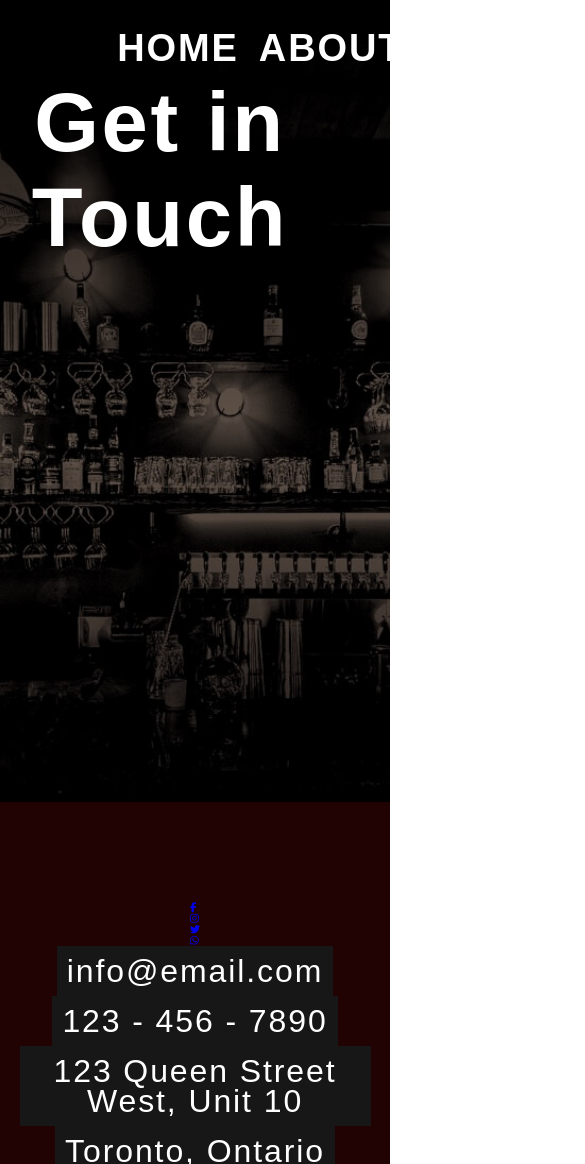
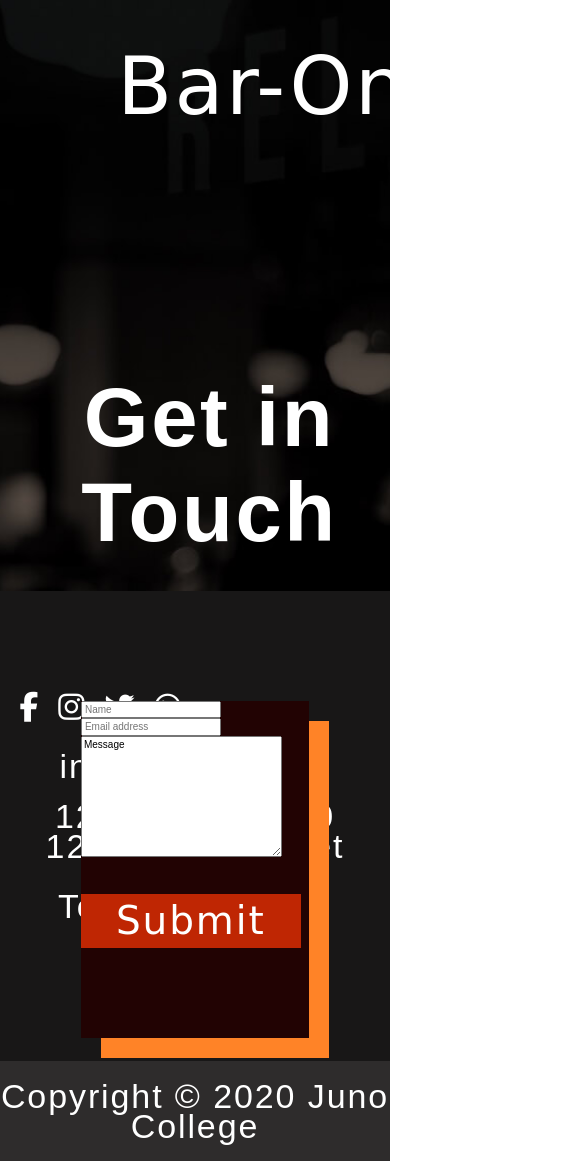
Before and after one commit to RyanTjong88/barOne, a plain HTML site: page contact.html in a window 390 px wide. Shown: the top 1164 px of the page, 585 px wide, since content can reach past the window. Drawn offline with Linux system fonts and the light colour scheme; a web font is replaced by a local one.

Commit message:
updated CSS

```diff
--- a/contact.html
+++ b/contact.html
@@ -21,23 +21,33 @@
 </head>
 <body>
 
-    <header>
-        <div class="wrapper">
+    <header class="contact">
+        <section class="wrapper">
             <nav>
-                <ul>
-                    <li><a href="index.html">home</a></li>
-                    <li><a href="">about</a></li>
-                    <li class="logo"><a href="index.html">Bar-One</a></li>
-                    <li><a href="blog.html">blog</a></li>
-                    <li><a href="contact.html">contact</a></li>
+                <ul class="mainMenu">
+                    <li class="hide"><a href="index.html">home</a></li>
+                    <li class="hide"><a href="">about</a></li>
+                    <li class="logo"><a class="logoA" href="index.html">Bar-One</a>
+                        <ul class="subMenu">
+                            <li><a href="index.html">Home</a></li>
+                            <li><a href="#">About</a></li>
+                            <li><a href="blog.html">Blog</a></li>
+                            <li><a href="contact.html">Contact</a></li>
+                        </ul>
+                    </li>
+                    <li class="hide"><a href="blog.html">blog</a></li>
+                    <li class="hide"><a href="contact.html">contact</a></li>
                 </ul>
             </nav>
+            <div>
                 <h2>Get in Touch</h2>
             </div>
+        </section>
     </header>
 
     <footer>
         <section class="wrapper">
+            <div>
                 <ul class="socialMedia">
                     <li>
                         <a href="https://www.facebook.com/"><i class="fab fa-facebook-f"></i></a>
@@ -57,7 +67,8 @@
                 <p>123 Queen Street West, Unit 10</p>
                 <p>Toronto, Ontario</p>
                 <p>M5V2D5</p>
-            <div>
+            </div>
+            <div class="form">
                 <form action="#" method="#" class="myForm" name="myForm">
 
                     <label for="userName" class="sr-only">Name</label>
@@ -76,7 +87,7 @@
                 </form>
             </div>
         </section>
-        <p>Copyright &#169; 2020 Juno College</p>
+        <p class="copyright">Copyright &#169; 2020 Juno College</p>
     </footer>
 </body>
 </html>
--- a/styles/sass/_footer.scss
+++ b/styles/sass/_footer.scss
@@ -1,3 +1,5 @@
+// index.html SCSS
+
 footer {
     background-color: #220303;
 
@@ -12,10 +14,42 @@ footer {
             width: calc((100% / 3) - 25px);
         }
     }
+}
 
-    p {
-        background-color: #181717;
-        padding: 10px;
-        text-align: center;
+// contact.html SCSS
+
+footer {
+    background-color: #181717;
+
+    .wrapper {
+        padding-bottom: 0;
+        height: 470px;
+    }
+
+    ul {
+        display: flex;
+
+        li {
+            font-size: 3rem;
+            padding-right: 20px;
+            height: 40px;
+
+            a {
+                color: #FFF;
+                padding: 0;
+            }
+        }
+    }
+
+    p:nth-of-type(1) {
+        padding: 20px 0;
+    }
+    .form {
+        background-color: #220303;
+        width: 65%;
+        height: 500px;
+        position: relative;
+        bottom: 250px;
+        box-shadow: #FF8327 20px 20px;
     }
 }
--- a/styles/sass/_global.scss
+++ b/styles/sass/_global.scss
@@ -61,3 +61,9 @@ button {
         color: black;
     }
 }
+
+.copyright {
+    background-color: #2e2c2c;
+    padding: 10px;
+    text-align: center;
+}
--- a/styles/sass/_header.scss
+++ b/styles/sass/_header.scss
@@ -50,7 +50,7 @@ nav {
 
         padding: 0 20px;
 
-        &:nth-of-type(3n) {
+        .logoA {
             font: 400 4.8rem 'Tulpen One', cursive;
             letter-spacing: 2.4px;
             text-transform: none;
@@ -76,3 +76,48 @@ h1 {
     font: 400 26.14rem 'Tulpen One', cursive;
     height: 210px;
 }
+
+//  Drop Down Menu
+
+.logo {
+    position: relative;
+}
+
+.subMenu {
+    display: flex;
+    flex-direction: column;
+    text-align: center;
+    height: 0;
+    width: 100%;
+    overflow: hidden;
+    cursor: pointer;
+
+    display: none;
+}
+
+.mainMenu .logo:hover .subMenu,
+.mainMenu .logo:focus-within .subMenu {
+    height: auto;
+}
+
+// contact.html SCSS
+
+.contact {
+    background-image: url(../assets/bar-one/contact-header-1.jpg);
+    background-size: cover;
+    height: 70vh;
+
+    nav ~ div {
+        display: flex;
+        flex-direction: column;
+        justify-content: flex-end;
+        align-items: flex-start ;
+        height: 38vh;
+    }
+
+    h2 {
+        display: flex;
+        align-items: flex-end;
+        height: 55%;
+    }
+}
--- a/styles/sass/_mediaQueriesIndex.scss
+++ b/styles/sass/_mediaQueriesIndex.scss
@@ -36,7 +36,6 @@
 // main / sectionOne
 
     .mainContainerOne {
-        z-index: 0;
 
         .wrapper {
             justify-content: center;
@@ -58,6 +57,7 @@
         background-repeat: no-repeat;
 
         nav {
+            height: 240px;
 
             a {
                 padding: 0;
@@ -66,16 +66,30 @@
 
         h1 {
             font-size: 18rem;
+            height: 160px;
         }
 
         h2 {
             width: 80%;
             text-align: center;
+            height: 170px;
         }
 
         img {
-            position: static;
-            width: 100%;
+            bottom: 5px;
+            right: 5%;
+        }
+    }
+
+// main / sectionThree
+
+    .mainContainerThree {
+
+        .contentOne {
+
+            h3 {
+                padding: 80px 0 50px;
+            }
         }
     }
 
@@ -102,8 +116,41 @@
 // global
 
     p {
-        font-size: 3.2rem;
+        font-size: 3.4rem;
         text-align: center;
+    }
+
+// header
+
+    header {
+
+        img {
+            width: 90%;
+            border: double 10px #ff8327;
+        }
+    }
+
+// nav
+
+    nav {
+        align-items: start;
+        padding: 40px 0 0;
+
+
+        .mainMenu {
+
+            .hide {
+                display: none;
+            }
+
+            .logoA {
+                font-size: 8rem;
+            }
+
+            .subMenu {
+                display: inherit;
+            }
+        }
     }
 
 // main / sectionOne
```
Also changed, not shown: blog.html (+2 -2 lines), index.html (+14 -7 lines), styles/style.css. Lines whose indentation alone changed are shown as unchanged.
